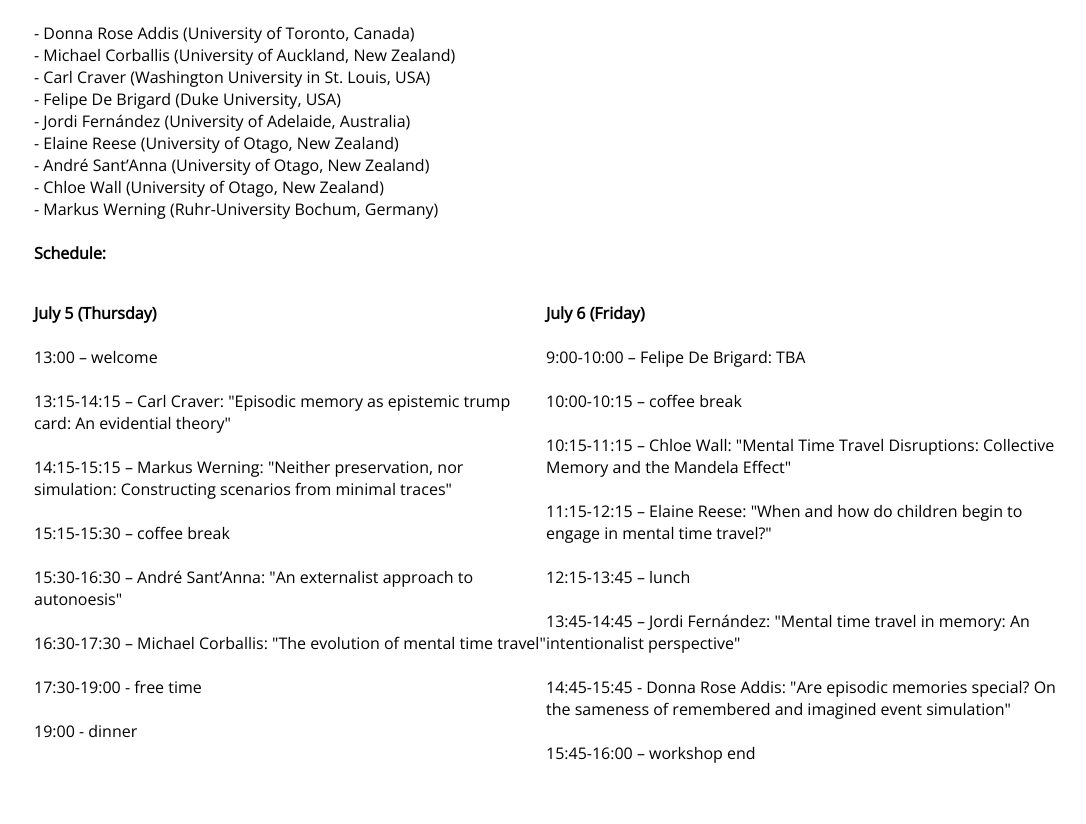
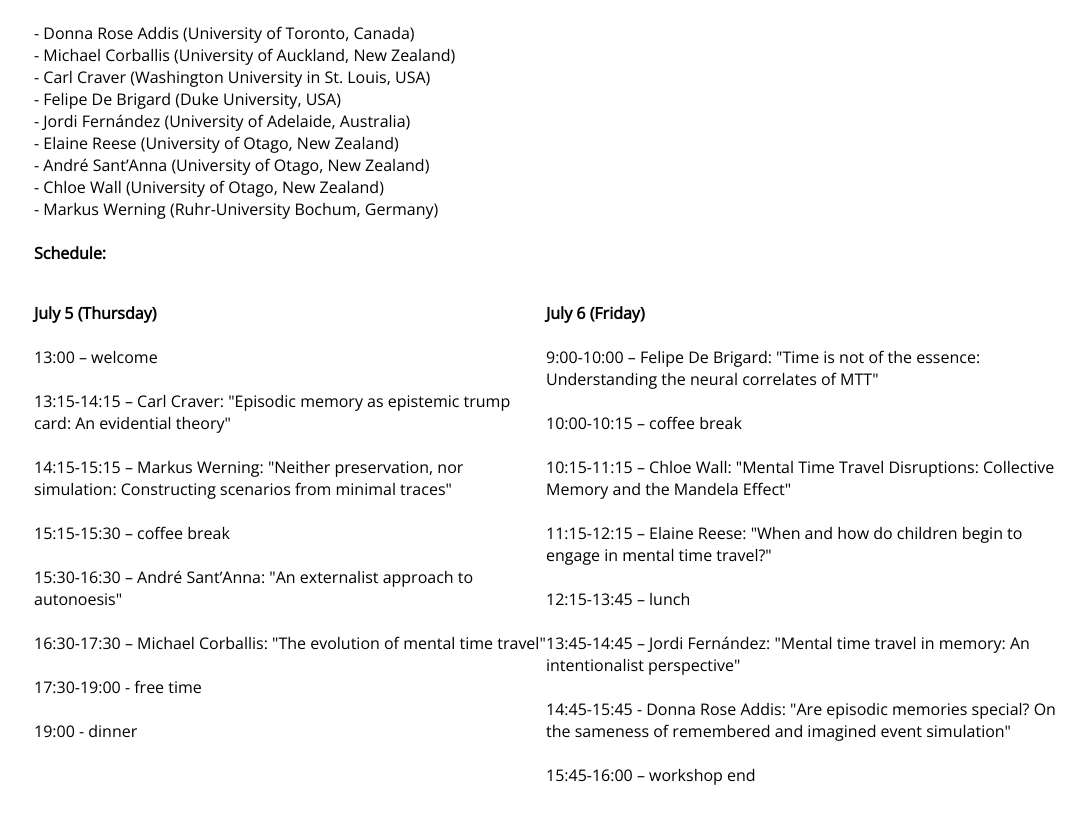
Before and after one commit to andresantanna/andresantanna.github.io, a Jekyll site: the page otago-mtt.html, which Jekyll copies as it is, in a window 1280 px wide and 900 px high, scrolled down 1212 px. Shown: the top 824 px of the window, without its empty margins (94-1180 px from the left). Built offline with Jekyll 4.4.1, drawn with Linux system fonts in a browser that asks for light colours; comment, search, counter and statistics services are not loaded.

Commit message:
Update otago-mtt.html

```diff
--- a/otago-mtt.html
+++ b/otago-mtt.html
@@ -114,7 +114,7 @@
 
 				<br /><br />
 
-				9:00-10:00 – Felipe De Brigard: TBA
+				9:00-10:00 – Felipe De Brigard: "Time is not of the essence: Understanding the neural correlates of MTT"
 
 				<br /><br />
 
```
